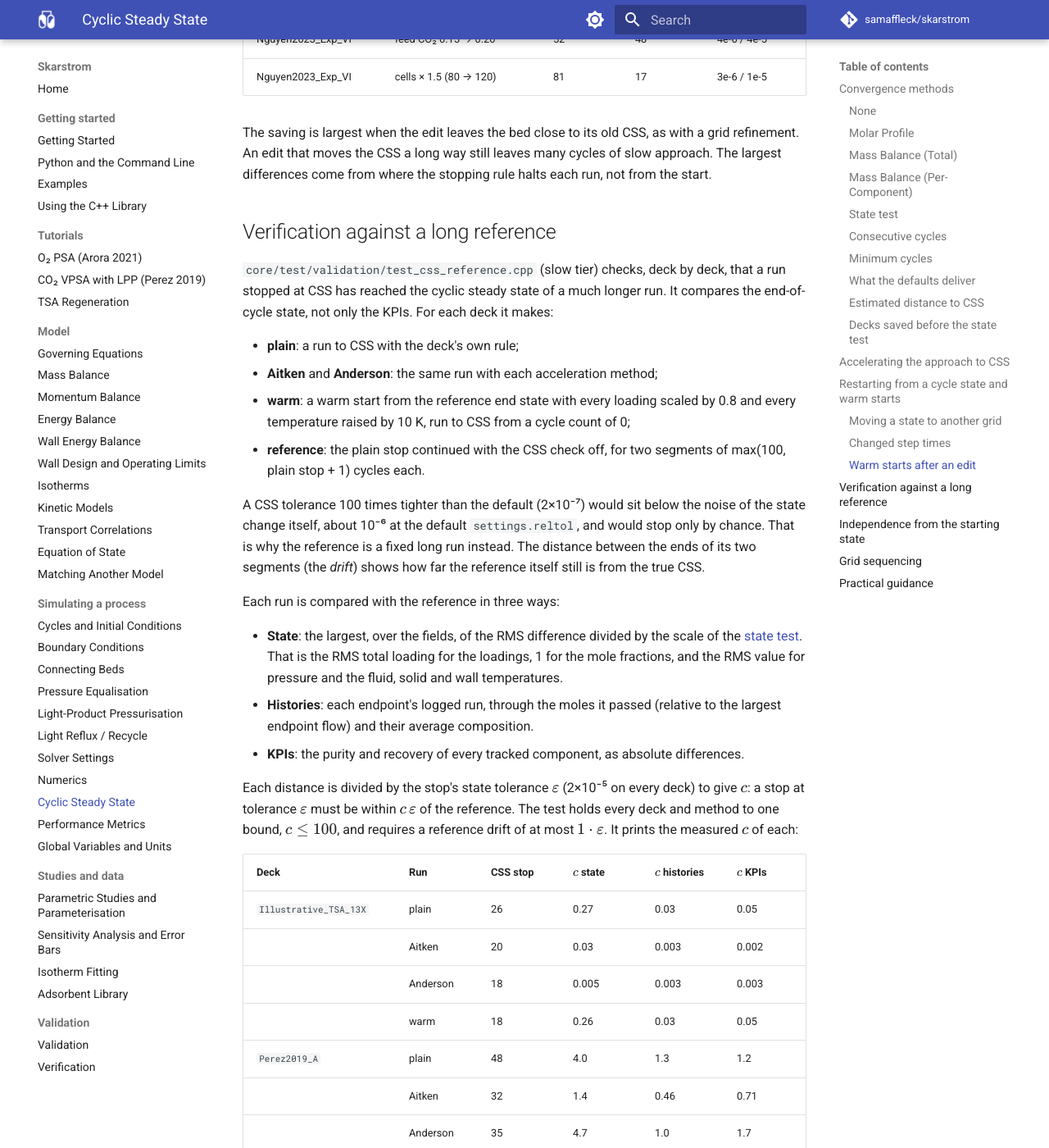
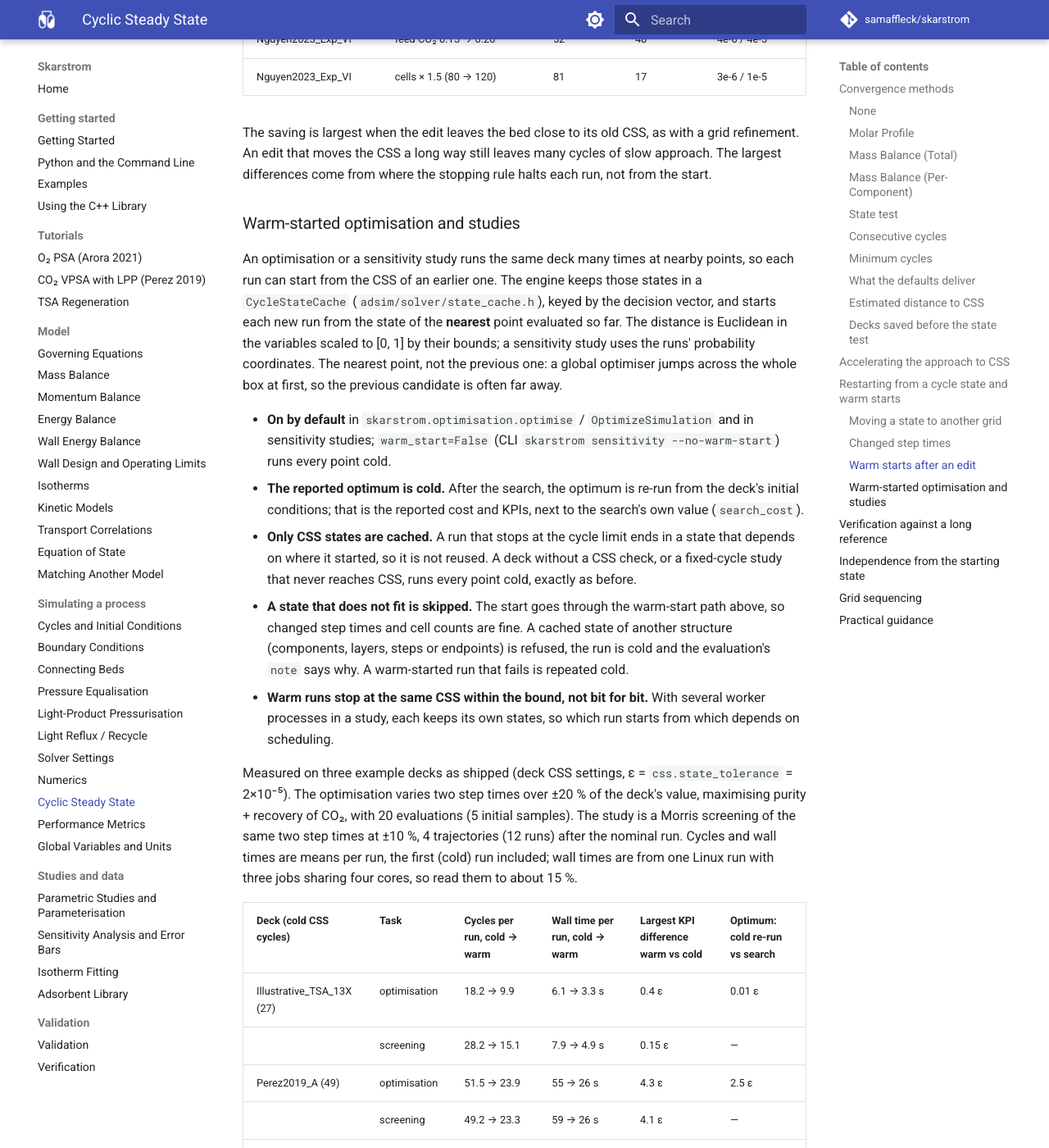
Before and after one commit to samaffleck/skarstrom, an MkDocs documentation site: the page built from docs/cyclic-steady-state.md, in a window 1280 px wide and 1400 px high, scrolled down 10485 px. Shown: the whole window at 82% size. Built offline with MkDocs 1.6.1 and Material for MkDocs 9.7.7, drawn with Linux system fonts in a browser that asks for light colours; comment, search, counter and statistics services are not loaded; some of the changed text lies outside the part shown.

Commit message:
Document the measured savings of warm-started optimisation and studies
Measured on Illustrative_TSA_13X, Perez2019_A and Nguyen2023_Exp_I: a
two-variable, 20-evaluation optimisation and a Morris screening, warm against
cold. Warm-started runs need 1.8-2.2x fewer cycles; KPIs agree with cold runs
within 4.3 state tolerances and the cold re-run of each optimum within 2.5.

Also resize GlobalOptimizer's bounds when parameters were added after
construction.

Co-Authored-By: Claude Opus 5.5 <noreply@anthropic.com>
Claude-Session: https://claude.ai/code/session_01LRbL7TDdNrw7GwhxUUghHy
Signed-off-by: Claude <noreply@anthropic.com>

```diff
--- a/docs/cyclic-steady-state.md
+++ b/docs/cyclic-steady-state.md
@@ -229,6 +229,34 @@ A study changes the deck between runs. A warm start from the previous run's CSS
 
 The saving is largest when the edit leaves the bed close to its old CSS, as with a grid refinement. An edit that moves the CSS a long way still leaves many cycles of slow approach. The largest differences come from where the stopping rule halts each run, not from the start.
 
+### Warm-started optimisation and studies
+
+An optimisation or a sensitivity study runs the same deck many times at nearby points, so each run can start from the CSS of an earlier one. The engine keeps those states in a `CycleStateCache` (`adsim/solver/state_cache.h`), keyed by the decision vector, and starts each new run from the state of the **nearest** point evaluated so far. The distance is Euclidean in the variables scaled to [0, 1] by their bounds; a sensitivity study uses the runs' probability coordinates. The nearest point, not the previous one: a global optimiser jumps across the whole box at first, so the previous candidate is often far away.
+
+- **On by default** in `skarstrom.optimisation.optimise` / `OptimizeSimulation` and in sensitivity studies; `warm_start=False` (CLI `skarstrom sensitivity --no-warm-start`) runs every point cold.
+- **The reported optimum is cold.** After the search, the optimum is re-run from the deck's initial conditions; that is the reported cost and KPIs, next to the search's own value (`search_cost`).
+- **Only CSS states are cached.** A run that stops at the cycle limit ends in a state that depends on where it started, so it is not reused. A deck without a CSS check, or a fixed-cycle study that never reaches CSS, runs every point cold, exactly as before.
+- **A state that does not fit is skipped.** The start goes through the warm-start path above, so changed step times and cell counts are fine. A cached state of another structure (components, layers, steps or endpoints) is refused, the run is cold and the evaluation's `note` says why. A warm-started run that fails is repeated cold.
+- **Warm runs stop at the same CSS within the bound, not bit for bit.** With several worker processes in a study, each keeps its own states, so which run starts from which depends on scheduling.
+
+Measured on three example decks as shipped (deck CSS settings, ε = `css.state_tolerance` = 2×10⁻⁵). The optimisation varies two step times over ±20 % of the deck's value, maximising purity + recovery of CO₂, with 20 evaluations (5 initial samples). The study is a Morris screening of the same two step times at ±10 %, 4 trajectories (12 runs) after the nominal run. Cycles and wall times are means per run, the first (cold) run included; wall times are from one Linux run with three jobs sharing four cores, so read them to about 15 %.
+
+| Deck (cold CSS cycles) | Task | Cycles per run, cold → warm | Wall time per run, cold → warm | Largest KPI difference warm vs cold | Optimum: cold re-run vs search |
+|---|---|---|---|---|---|
+| Illustrative_TSA_13X (27) | optimisation | 18.2 → 9.9 | 6.1 → 3.3 s | 0.4 ε | 0.01 ε |
+| | screening | 28.2 → 15.1 | 7.9 → 4.9 s | 0.15 ε | — |
+| Perez2019_A (49) | optimisation | 51.5 → 23.9 | 55 → 26 s | 4.3 ε | 2.5 ε |
+| | screening | 49.2 → 23.3 | 59 → 26 s | 4.1 ε | — |
+| Nguyen2023_Exp_I (37) | optimisation | 37.8 → 17.0 | 38 → 15 s | 0.8 ε | 0.7 ε |
+| | screening | 36.9 → 19.2 | 29 → 20 s | 0.7 ε | — |
+
+The KPI difference is the largest difference in CO₂ purity or recovery between a warm and a cold run at the same point (for the optimisation, at the points both searches evaluated: the initial samples and any later coincidences). The last column compares the optimum's cold re-run with the value the warm-started search found for it.
+
+- **A warm-started run needs about half the cycles of a cold one**: 1.8–2.2× fewer cycles per run, and 1.4–2.5× less wall time per run (the spread is mostly the shared machine). A whole 20-evaluation optimisation of `Perez2019_A` took 10 min instead of 19.
+- **Everything is within the bound** used throughout this page ($c \le 100$): the largest difference is 4.3 ε, on `Perez2019_A`, the slowest-converging deck, as in [the verification](#verification-against-a-long-reference).
+- **The searches end at the same optimum.** On `Illustrative_TSA_13X` both find the same corner of the box. On `Nguyen2023_Exp_I` the warm search's optimum is 0.4 s of feed time from the cold search's and its cold cost is 0.3 ε lower. On `Perez2019_A` the objective is flat near the optimum: the warm search stops 2.3 s of feed time from the cold search, with a cold cost 5.9 ε higher (1.2×10⁻⁴ in purity + recovery). Two searches whose costs differ by a few ε take different paths through the box; that is a property of the search, not an error of the warm start.
+- **The screening's μ\* agree to 1 %** on every deck and output, so the ranking is the same. A run's noise from the stopping rule is a few ε at most; keep the effects being measured well above it (tighten `css.state_tolerance` for the study, see [Sensitivity Analysis](sensitivity.md#rules-that-keep-the-numbers-honest)).
+
 ## Verification against a long reference
 
 `core/test/validation/test_css_reference.cpp` (slow tier) checks, deck by deck, that a run stopped at CSS has reached the cyclic steady state of a much longer run. It compares the end-of-cycle state, not only the KPIs. For each deck it makes:
```
Also changed, not shown: 1 other file.
